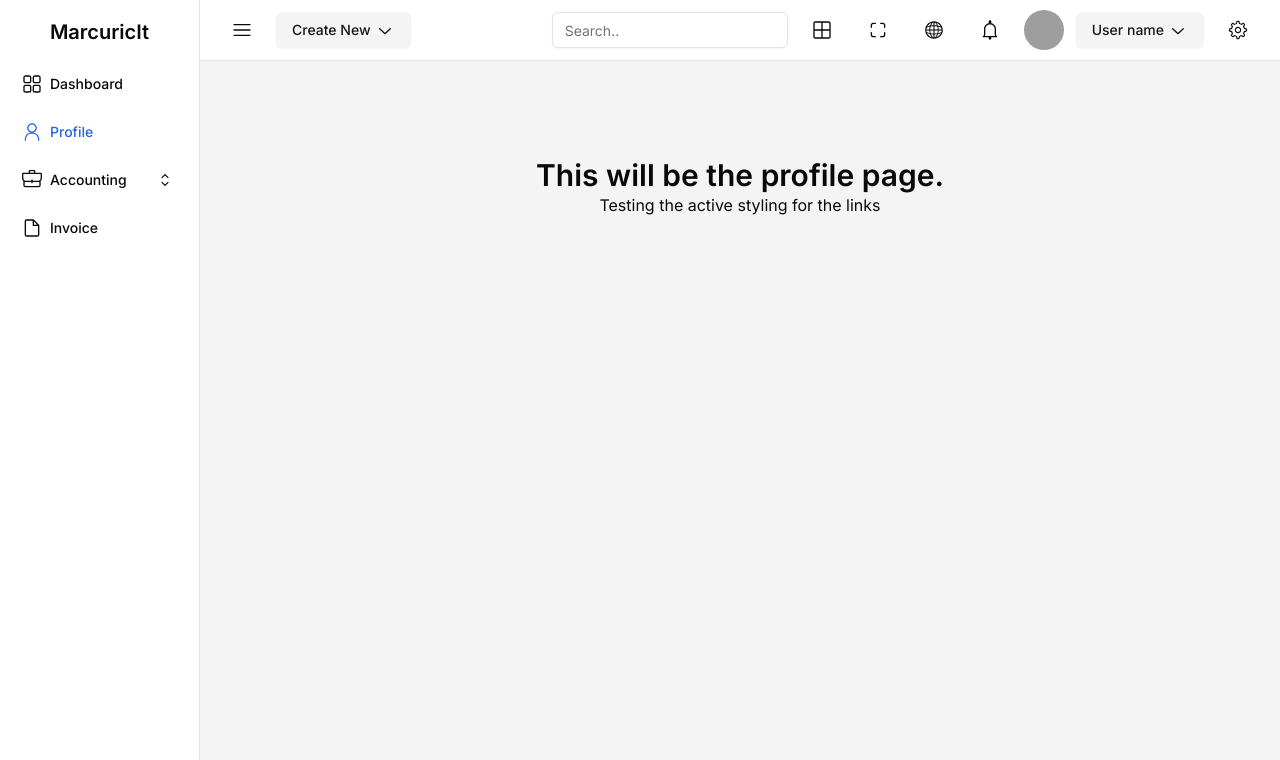
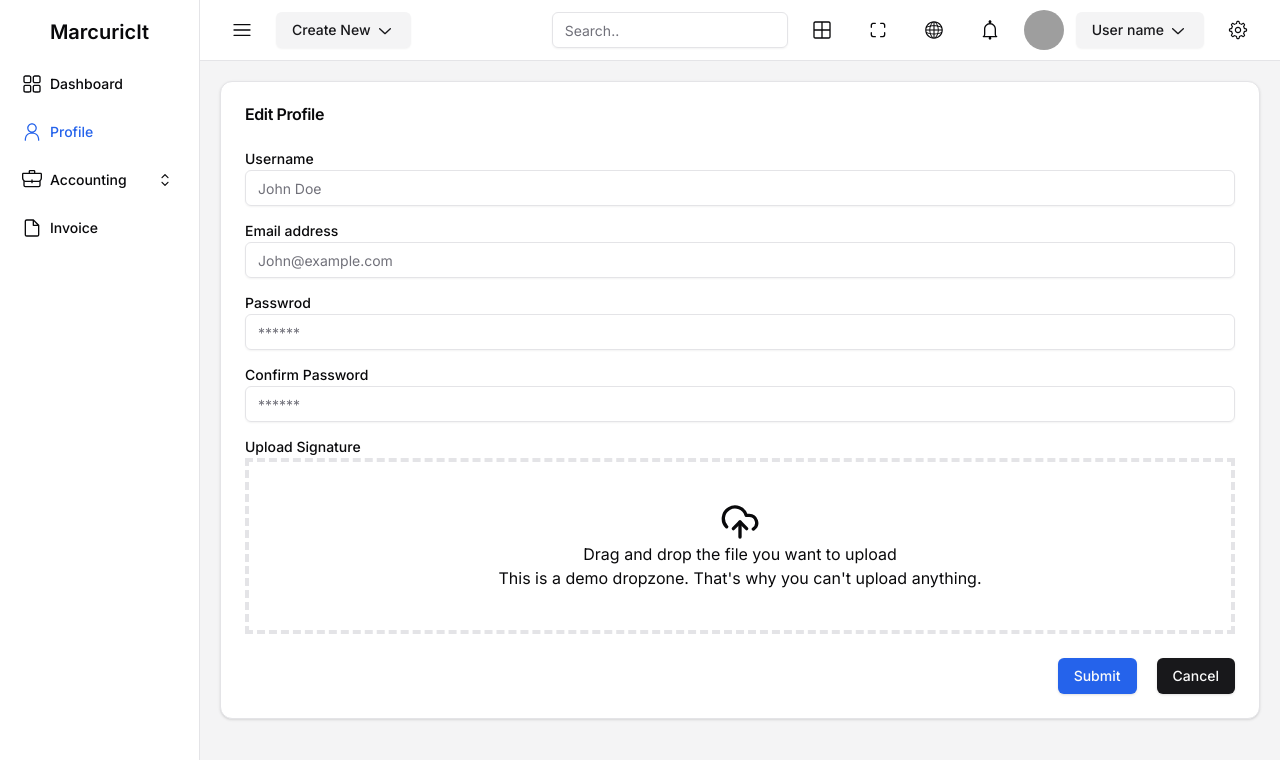
Before and after one commit to frustrated018/marcuricit-task, a Next.js app: page /profile in a window 1280 px wide. Shown: the top 760 px of the page. Built offline with nearby package versions, Linux system fonts and the light colour scheme; grey boxes are pictures that could not be loaded.

Commit message:
Created profile update form

```diff
--- a/package.json
+++ b/package.json
@@ -13,6 +13,7 @@
     "@radix-ui/react-collapsible": "^1.0.3",
     "@radix-ui/react-dropdown-menu": "^2.0.6",
     "@radix-ui/react-icons": "^1.3.0",
+    "@radix-ui/react-label": "^2.0.2",
     "@radix-ui/react-scroll-area": "^1.0.5",
     "@radix-ui/react-slot": "^1.0.2",
     "class-variance-authority": "^0.7.0",
--- a/src/app/profile/page.tsx
+++ b/src/app/profile/page.tsx
@@ -1,12 +1,62 @@
+import { Button } from "@/components/ui/button";
+import {
+  Card,
+  CardContent,
+  CardFooter,
+  CardHeader,
+  CardTitle,
+} from "@/components/ui/card";
+import { Input } from "@/components/ui/input";
+import { Label } from "@/components/ui/label";
+import { UploadCloudIcon } from "lucide-react";
 import React from "react";
 
 const ProfilePage = () => {
   return (
-    <div className="min-h-screen bg-secondary p-24">
-      <h3 className="text-center font-semibold text-3xl">
-        This will be the profile page.
-      </h3>
-      <h3 className="text-center">Testing the active styling for the links</h3>
+    <div className="min-h-screen bg-secondary p-5">
+      <Card className="">
+        <CardHeader>
+          <CardTitle>Edit Profile</CardTitle>
+        </CardHeader>
+        <CardContent>
+          <section className="space-y-3">
+            <div>
+              <Label>Username</Label>
+              <Input placeholder="John Doe" type="text" required />
+            </div>
+            <div>
+              <Label>Email address</Label>
+              <Input placeholder="John@example.com" type="email" required />
+            </div>
+            <div>
+              <Label>Passwrod</Label>
+              <Input placeholder="******" type="password" required />
+            </div>
+            <div>
+              <Label>Confirm Password</Label>
+              <Input placeholder="******" type="password" required />
+            </div>
+
+            <div>
+              <Label>Upload Signature</Label>
+              <div className="flex flex-col items-center p-10 border-4 border-dashed">
+                <UploadCloudIcon className="size-10" />
+                <h3>Drag and drop the file you want to upload</h3>
+                <h5>
+                  This is a demo dropzone. That&apos;s why you can&apos;t upload
+                  anything.
+                </h5>
+              </div>
+            </div>
+          </section>
+        </CardContent>
+        <CardFooter>
+          <div className="flex justify-end w-full gap-5">
+            <Button className="bg-blue-600 hover:bg-blue-500">Submit</Button>
+            <Button>Cancel</Button>
+          </div>
+        </CardFooter>
+      </Card>
     </div>
   );
 };
--- /dev/null
+++ b/src/components/ui/label.tsx
@@ -0,0 +1,26 @@
+"use client"
+
+import * as React from "react"
+import * as LabelPrimitive from "@radix-ui/react-label"
+import { cva, type VariantProps } from "class-variance-authority"
+
+import { cn } from "@/lib/utils"
+
+const labelVariants = cva(
+  "text-sm font-medium leading-none peer-disabled:cursor-not-allowed peer-disabled:opacity-70"
+)
+
+const Label = React.forwardRef<
+  React.ElementRef<typeof LabelPrimitive.Root>,
+  React.ComponentPropsWithoutRef<typeof LabelPrimitive.Root> &
+    VariantProps<typeof labelVariants>
+>(({ className, ...props }, ref) => (
+  <LabelPrimitive.Root
+    ref={ref}
+    className={cn(labelVariants(), className)}
+    {...props}
+  />
+))
+Label.displayName = LabelPrimitive.Root.displayName
+
+export { Label }
```
Also changed, not shown: 1 other file (tests, documents, lock files or other folders).
